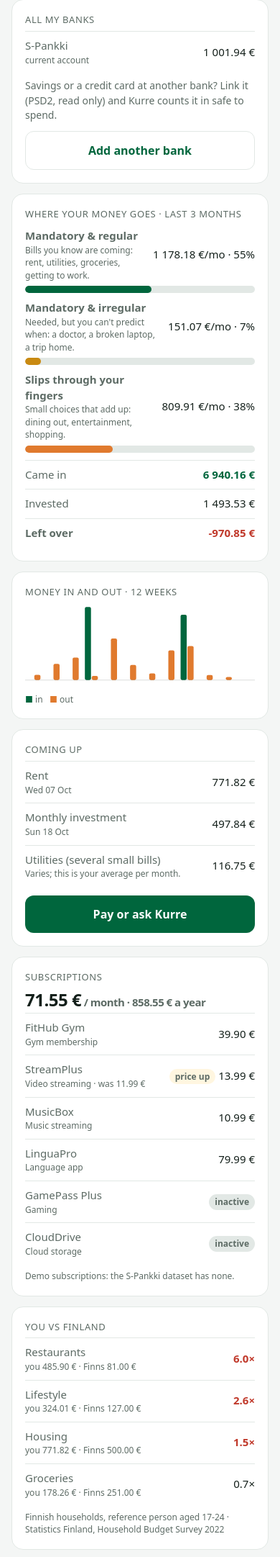
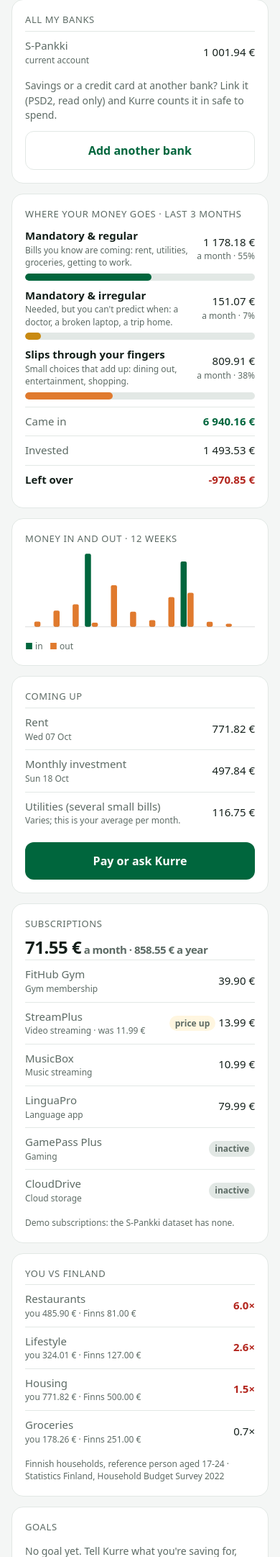
Before and after one commit to bristiana/spankki-wa, a FastAPI app: page /app in a window 390 px wide. Shown: the part 730-2893 px from the top of the page at 72% size. Run offline with FastAPI, Linux system fonts and the light colour scheme.

Commit message:
Polish My money, landing, Explore and the S-mobiili concept page
- My money: "a month" everywhere (was €/mo, / month and a month), basket
  amount and share on two lines, readable labels, --neg for red amounts,
  download links marked as downloads
- Landing: smaller squirrel above the headline on phones so the features
  show sooner; secondary links are 44px brand-coloured rows
- Explore: Custom dates is a 44px target
- S-mobiili cards: 44px Pay button, amounts never wrap, Esc closes the
  sheet, a helpful line when the cards cannot load

```diff
--- a/app/templates/dashboard.html
+++ b/app/templates/dashboard.html
@@ -26,7 +26,9 @@
   .cta{display:flex;gap:10px;flex-wrap:wrap;margin-top:12px}
   .cta a{flex:1;min-width:150px}
   .src{font-size:12px;color:var(--muted);margin-top:8px}
-  .x{font-weight:700;color:#c0392b}
+  .x{font-weight:700;color:var(--neg)}
+  .row .l b{color:var(--ink)}
+  .row>span:last-child small{display:block;color:var(--muted);font-size:12px;text-align:right}
 </style>
 {% endblock %}
 {% block body %}
@@ -71,7 +73,7 @@
       <div class="k">Where your money goes · last 3 months</div>
       {% for b in o.baskets.baskets %}
       <div style="margin-top:10px">
-        <div class="row" style="border:0;padding:0"><span class="l"><b>{{ b.label }}</b><small>{{ b.explanation }}</small></span><span>{{ money(b.per_month_eur) }}/mo · {{ b.share_pct }}%</span></div>
+        <div class="row" style="border:0;padding:0"><span class="l"><b>{{ b.label }}</b><small>{{ b.explanation }}</small></span><span>{{ money(b.per_month_eur) }}<small>a month · {{ b.share_pct }}%</small></span></div>
         <div class="meter"><i class="b{{ loop.index }}" style="width:{{ b.share_pct }}%"></i></div>
       </div>
       {% endfor %}
@@ -86,7 +88,7 @@
         {% for w in flow_bars %}<rect x="{{ w.x }}" y="{{ w.yin }}" width="8" height="{{ w.hin }}" rx="2" style="fill:var(--brand)"/><rect x="{{ w.x + 9 }}" y="{{ w.yout }}" width="8" height="{{ w.hout }}" rx="2" fill="#e07a2e"/>{% endfor %}
         <line x1="0" y1="100" x2="300" y2="100" stroke="currentColor" opacity=".15"/>
       </svg>
-      <div class="src"><span style="color:#00663d">■</span> in &nbsp; <span style="color:#e07a2e">■</span> out</div>
+      <div class="src"><span style="color:var(--brand)" aria-hidden="true">■</span> in &nbsp; <span style="color:#e07a2e" aria-hidden="true">■</span> out</div>
     </div>
     <div class="card">
       <div class="k">Coming up</div>
@@ -98,7 +100,7 @@
 
     <div class="card">
       <div class="k">Subscriptions</div>
-      <div class="big" style="font-size:24px">{{ money(o.subs.active_per_month_eur) }}<span class="muted" style="font-size:15px"> / month · {{ money(o.subs.active_per_year_eur) }} a year</span></div>
+      <div class="big" style="font-size:24px">{{ money(o.subs.active_per_month_eur) }}<span class="muted" style="font-size:15px"> a month · {{ money(o.subs.active_per_year_eur) }} a year</span></div>
       {% for s in o.subs.subscriptions %}
       <div class="row"><span class="l">{{ s.name }}<small>{{ s.what }}{% if s.price_increase %} · was {{ money(s.price_increase.from_eur) }}{% endif %}</small></span>
         <span>{% if s.status == 'active' %}{% if s.price_increase %}<span class="pill warn">price up</span> {% endif %}{{ money(s.price_eur) }}{% elif s.status == 'inactive' %}<span class="pill off">inactive</span>{% else %}<span class="pill">stopped</span>{% endif %}</span></div>
@@ -145,7 +147,7 @@
   </div>
   <div class="card" style="margin-top:14px"><div class="k">Your data (MyData)</div><p class="muted" style="margin:0">Explore it your way, or take everything with you: every transaction, its basket and what Kurre calculated.</p>
     <div class="cta"><a class="btn" href="/app/explore">🔎 Explore my data</a></div>
-    <div class="cta"><a class="btn ghost" href="/app/export.csv">Download CSV</a><a class="btn ghost" href="/app/export.json">Download JSON</a></div></div>
+    <div class="cta"><a class="btn ghost" href="/app/export.csv" download>Download CSV</a><a class="btn ghost" href="/app/export.json" download>Download JSON</a></div></div>
   <div class="cta" style="margin:18px 0"><a class="btn" href="/chat">💬 Chat with Kurre</a>{% if wa %}<a class="btn ghost" href="https://wa.me/{{ wa }}?text=Hi">Open in WhatsApp</a>{% endif %}</div>
 </main>
 {% endblock %}
--- a/app/templates/explore.html
+++ b/app/templates/explore.html
@@ -17,7 +17,7 @@
   form.q select,form.q input{width:100%;min-height:44px;border:1px solid var(--line);border-radius:10px;padding:8px 10px;
     font:15px system-ui,-apple-system,"Segoe UI",Roboto,sans-serif;background:var(--bg);color:var(--ink)}
   form.q details{grid-column:1/-1;font-size:14px;color:var(--muted)}
-  form.q details summary{cursor:pointer;padding:4px 0}
+  form.q details summary{cursor:pointer;padding:12px 0;min-height:44px}
   form.q details div{display:grid;grid-template-columns:1fr 1fr;gap:10px 12px;margin-top:8px}
   .row{display:flex;justify-content:space-between;gap:12px;padding:9px 0;border-top:1px solid var(--line);font-size:15px;align-items:center}
   .row:first-of-type{border-top:0}
```
Also changed, not shown: app/templates/landing.html (+6 -2 lines), app/templates/mobile_demo.html (+6 -4 lines).
